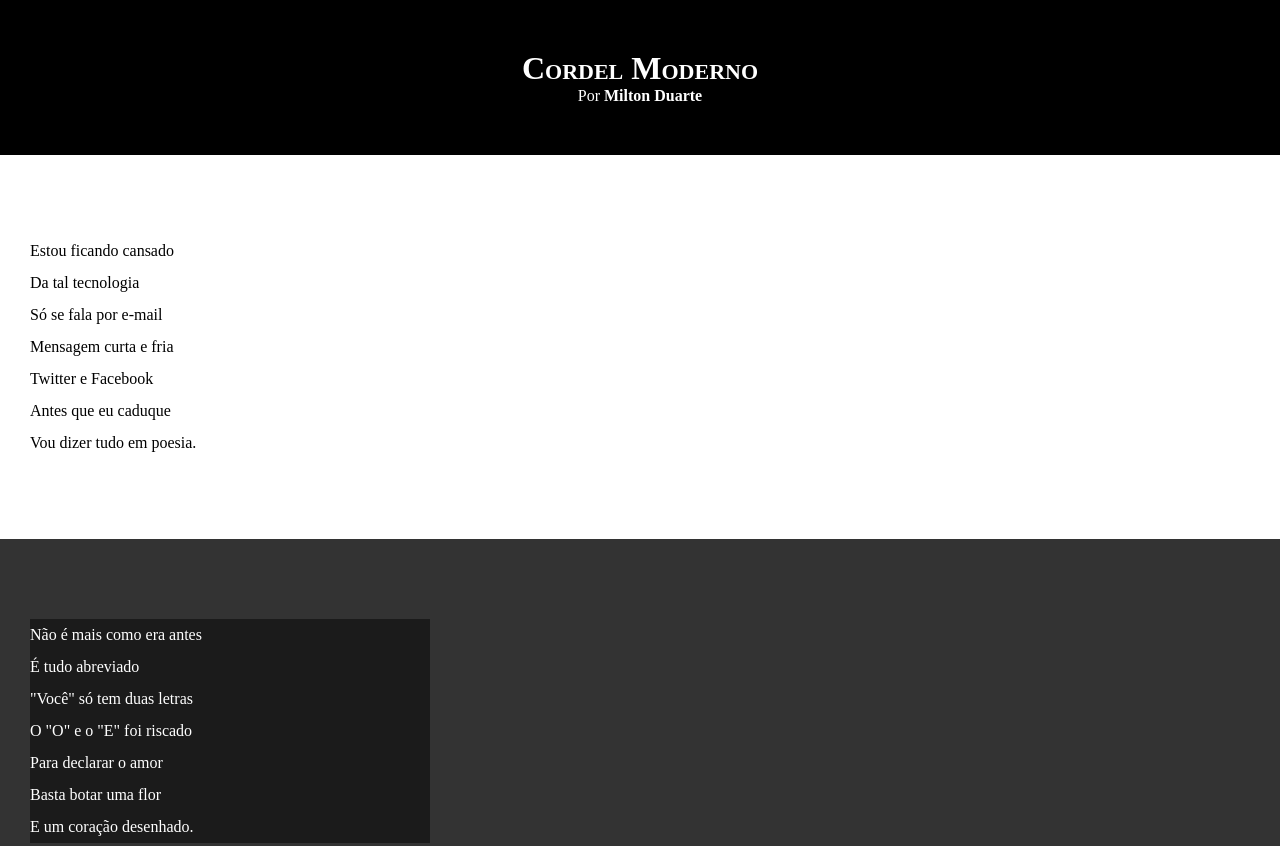
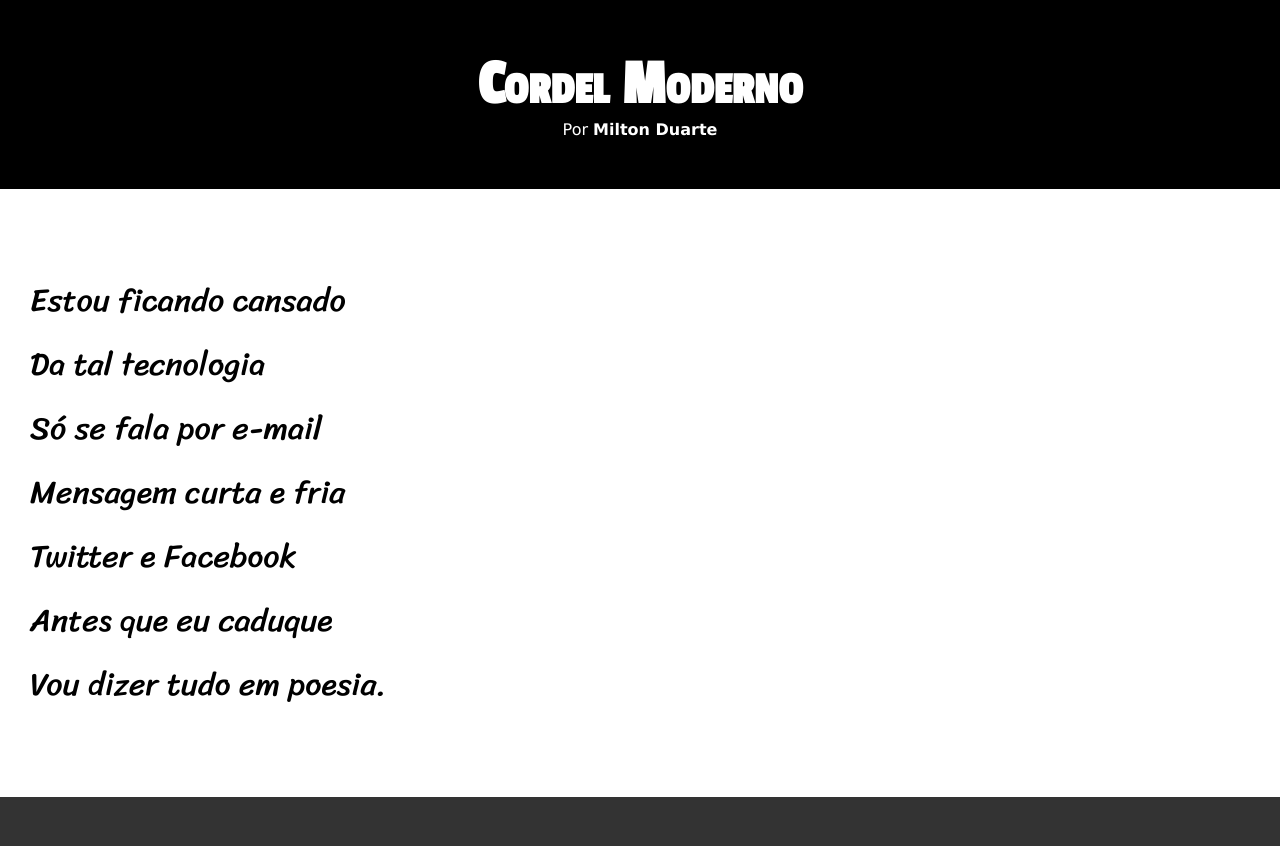
Before and after one commit to JulianaVilela/html-css, a plain HTML site: page desafios/desafio 12/index.html in a window 1280 px wide. Shown: the top 846 px of the page. Drawn offline with Linux system fonts and the light colour scheme.

Commit message:
atalizacao de estilos desafio 12

```diff
--- a/desafios/desafio 12/estilo/style.css
+++ b/desafios/desafio 12/estilo/style.css
@@ -1,5 +1,15 @@
 @charset "UTF-8";
 
+@import url('https://fonts.googleapis.com/css2?family=Passion+One&display=swap');
+
+@import url('https://fonts.googleapis.com/css2?family=Sriracha&display=swap');
+
+:root{
+    --fonte1: Verdana, Geneva, Tahoma, sans-serif;
+    --fonte2: 'Passion One', cursive;
+    --fonte3: 'Sriracha', cursive;
+
+}
 *{
     margin: 0px;
     padding: 0px;
@@ -8,6 +18,7 @@
 html, body{
     background-color: darkgray;
     min-height: 100vh;
+    font-family: var(--fonte1);
 }
 header{
     background-color: black;
@@ -17,6 +28,8 @@ header{
 header > h1{
     padding-top: 50px;
     font-variant: small-caps;
+    font-family: var(--fonte2);
+    font-size: 4em;
 }
 
 header > p{
@@ -38,6 +51,8 @@ section{
     padding-bottom: 10vh;
     line-height: 2em;
     padding-left: 30px;
+    font-family: var(--fonte3);
+    font-size: 4vh;
 }
 
 section.normal{
@@ -51,7 +66,8 @@ section.imagem{
 }
 
 section.imagem > p{
-    width: 400px;
+    display: inline-block;
+    padding: 10px;
     background-color: rgba(0, 0, 0, 0.466);
 
 }
```
